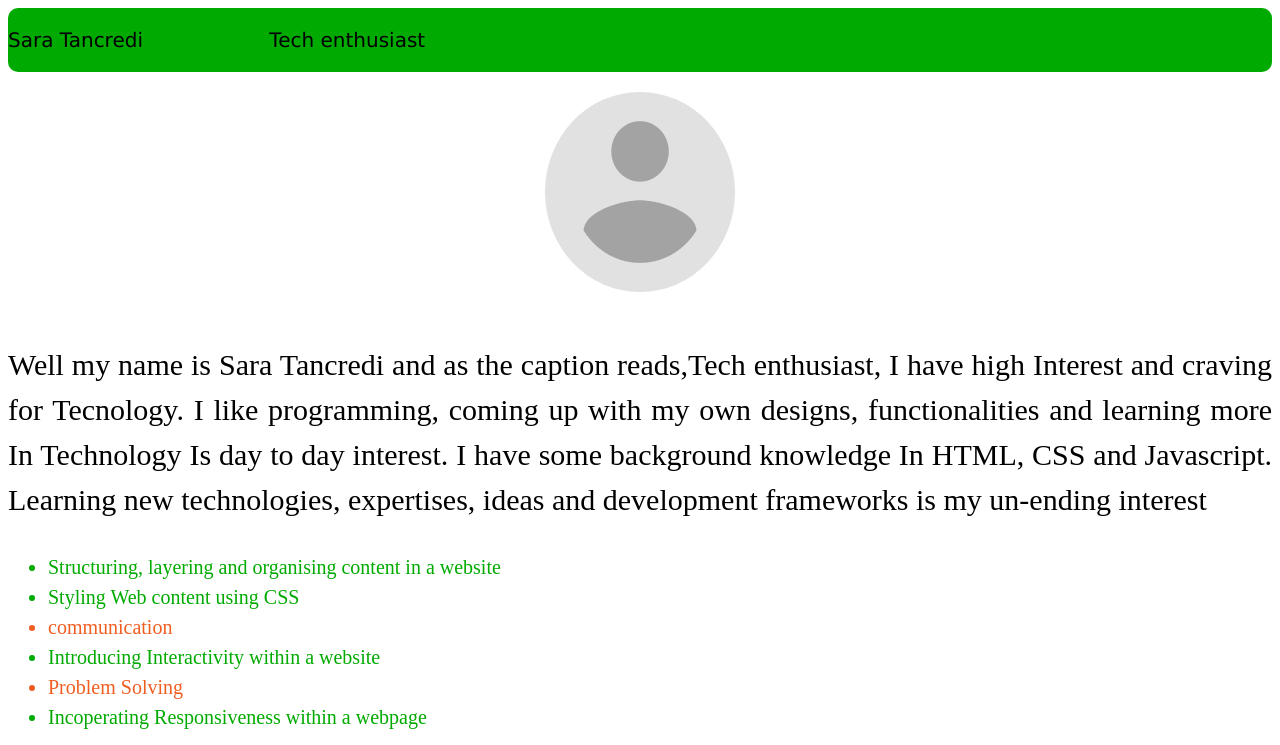
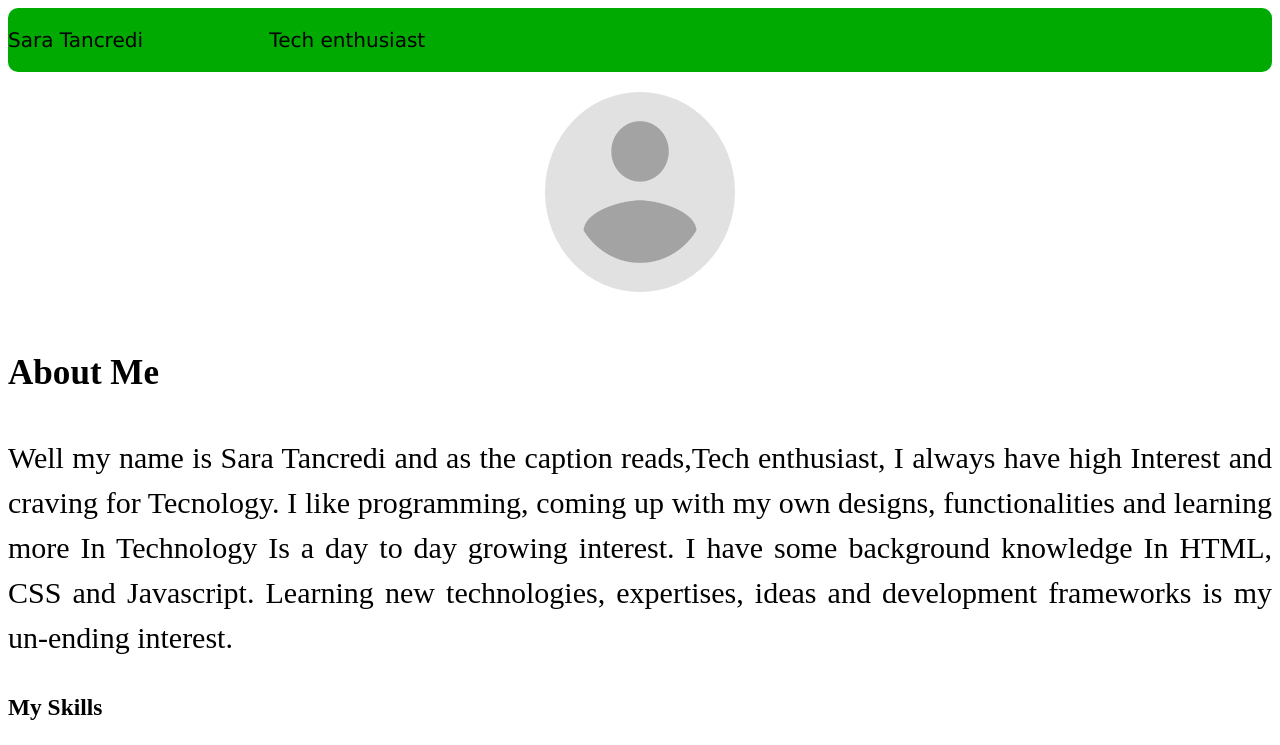
Before and after one commit to cofiverwebdesigners/profile, a plain HTML site: page index.html in a window 1280 px wide. Shown: the top 745 px of the page. Drawn offline with Linux system fonts and the light colour scheme.

Commit message:
Update index.html

```diff
--- a/index.html
+++ b/index.html
@@ -13,16 +13,18 @@
             <img src="Default Profile Photo.png" alt="My Profile Picture">
         </section>
         <section id="about-me">
-			<p>Well my name is Sara Tancredi and as the caption reads,Tech enthusiast,
-				I have high Interest and craving for Tecnology.
+			<h3>About Me</h3>
+			<p>Well my name is Sara Tancredi and as the caption reads,<span>Tech enthusiast</span>,
+				I always have high Interest and craving for Tecnology.
 				I like programming, coming up with my own designs, functionalities
-				and learning more In Technology Is day to day interest.
-				I have some background knowledge In HTML, CSS and Javascript.
+				and learning more In Technology Is a day to day growing interest.
+				I have some background knowledge In <span>HTML, CSS</span> and <span>Javascript.</span>
 				Learning new technologies, expertises, ideas and development frameworks
-				is my un-ending interest
+				is my un-ending interest.
 			</p>
         </section>
         <section id="skills">
+			<h3>My Skills</h3>
             <ul>
 				<li class="technical">Structuring, layering and organising content in a website </li>
 				<li class="technical">Styling Web content using CSS</li>
```
